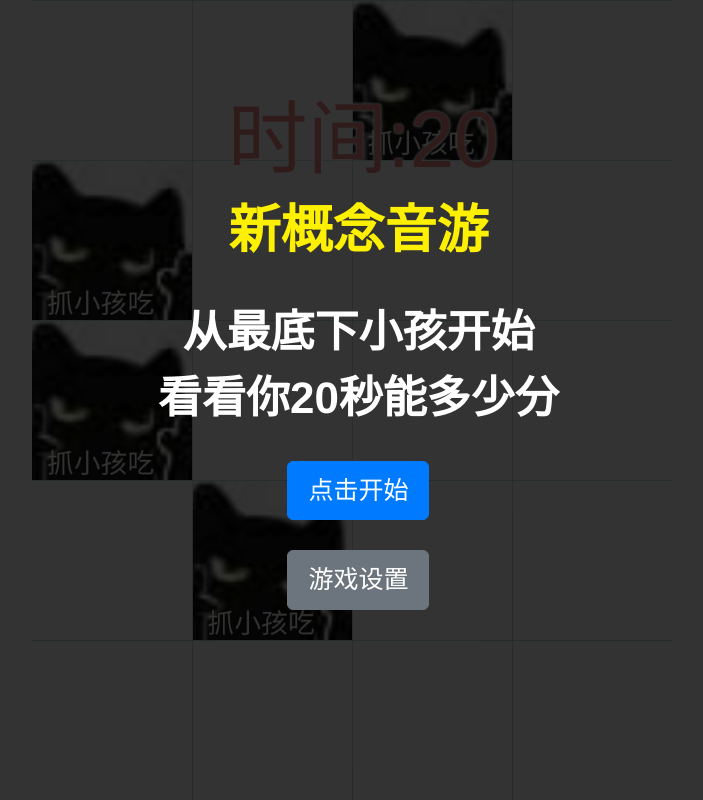
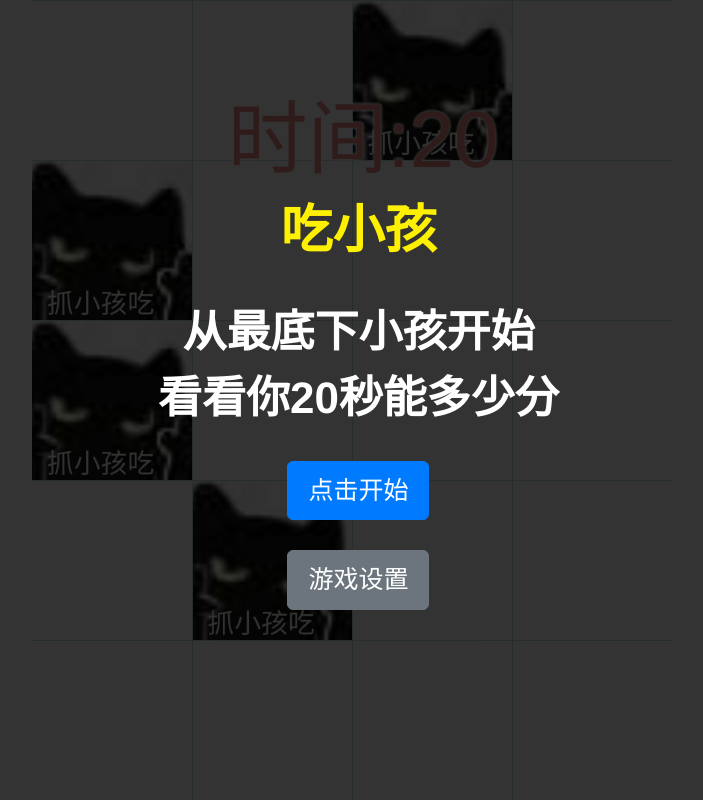
Before and after one commit to ChillWarn/cdxh, a PHP site: page / in a window 1280 px wide. Shown: the whole page, without its empty margins (288-991 px from the left). Run offline with PHP 8.4, Linux system fonts and the light colour scheme; some libraries are stand-ins or nearby versions.

Commit message:
Update index.php

```diff
--- a/index.php
+++ b/index.php
@@ -4,7 +4,7 @@
 <head>
     <title>吃掉小鹿乃</title>
     <meta itemprop="name" content="吃掉小孩" />
-    <meta itemprop="description" content="新概念音游" />
+    <meta itemprop="description" content="吃小孩" />
     <meta itemprop="image" content="https://www.thac.cc/kano/res/logo.jpg" />
     <meta charset="utf-8" />
     <meta name="viewport" content="initial-scale=1, user-scalable=no, minimum-scale=1.0, maximum-scale=1.0, width=device-width,target-densitydpi=device-dpi" />
@@ -38,7 +38,7 @@
         <div class="welcome-bg FILL"></div>
         <div class="FILL BOX-M" style="position:absolute;top:0;left:0;right:0;bottom:0;z-index:5;">
             <div style="margin:0 8% 0 9%;">
-                <div style="font-size:2.6em; color:#FEF002;">新概念音游</div><br />
+                <div style="font-size:2.6em; color:#FEF002;">吃小孩</div><br />
                 <div style="font-size:2.2em; color:#fff; line-height:1.5em;">
                     从最底下小孩开始<br />
                     看看你20秒能多少分<br />
```
